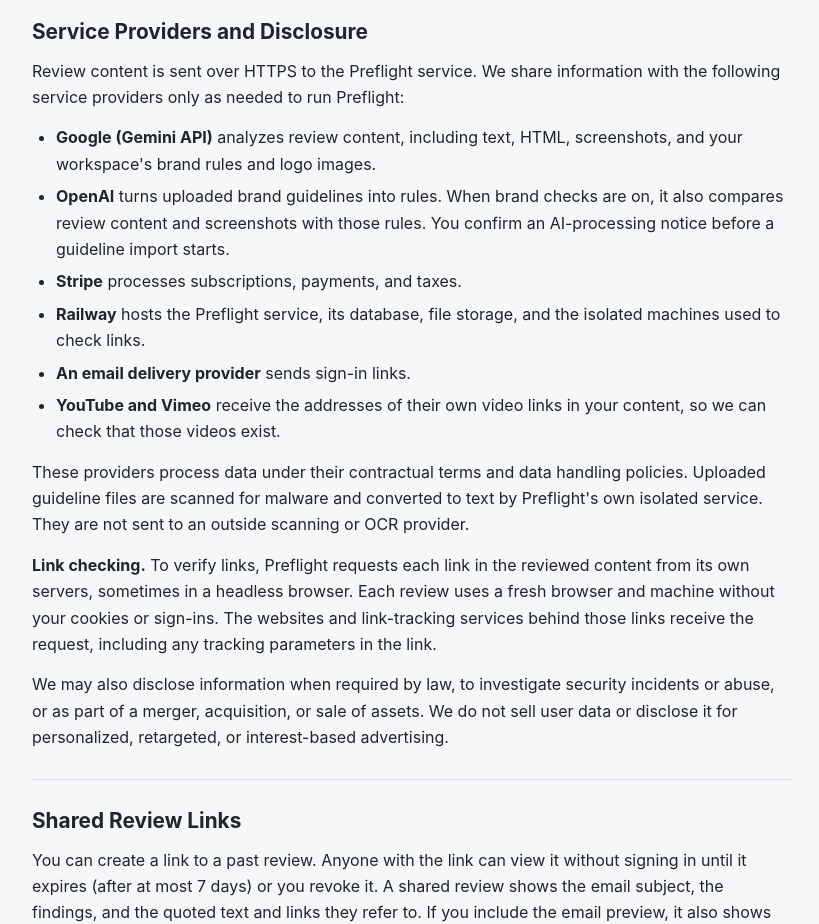
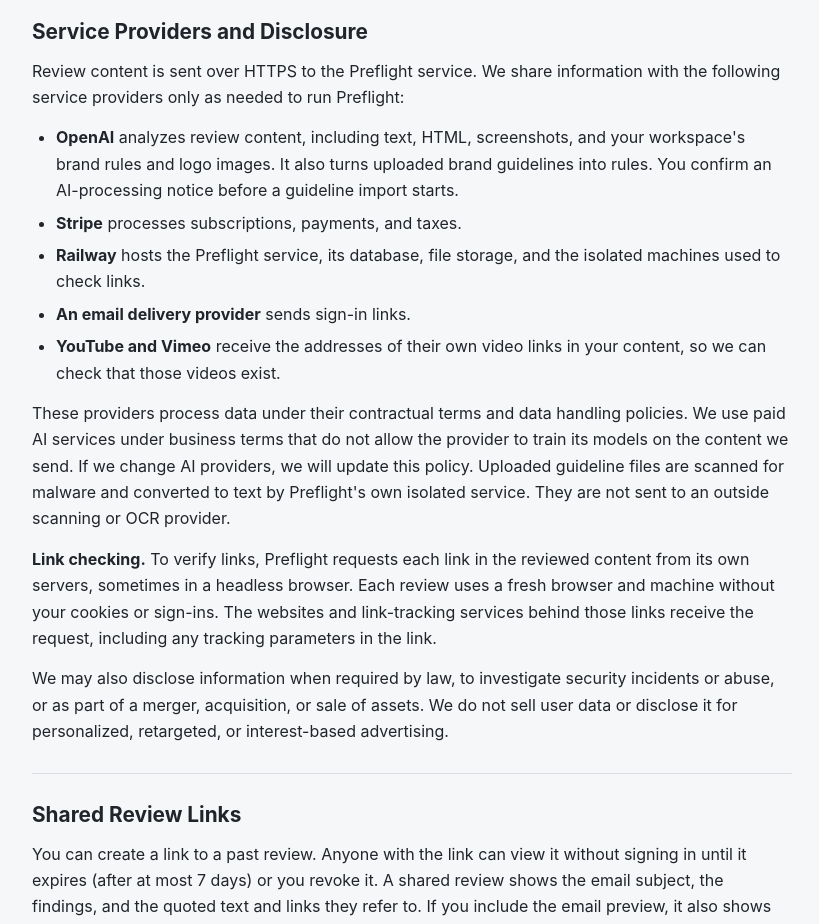
Before and after one commit to Networthy/preflight-privacy, a plain HTML site: page site/index.html in a window 1280 px wide. Shown: the part 2360-3284 px from the top of the page, without its empty margins (228-1047 px from the left). Drawn offline with Linux system fonts and the light colour scheme.

Commit message:
docs: name OpenAI as the only AI provider
Preflight no longer uses Gemini. State that paid AI services are used
under terms that bar training on submitted content.

Co-Authored-By: Claude Opus 5.5 <noreply@anthropic.com>

```diff
--- a/site/index.html
+++ b/site/index.html
@@ -148,15 +148,10 @@
       </p>
       <ul>
         <li>
-          <strong>Google (Gemini API)</strong> analyzes review content, including
-          text, HTML, screenshots, and your workspace's brand rules and logo
-          images.
-        </li>
-        <li>
-          <strong>OpenAI</strong> turns uploaded brand guidelines into rules. When
-          brand checks are on, it also compares review content and screenshots
-          with those rules. You confirm an AI-processing notice before a
-          guideline import starts.
+          <strong>OpenAI</strong> analyzes review content, including text, HTML,
+          screenshots, and your workspace's brand rules and logo images. It also
+          turns uploaded brand guidelines into rules. You confirm an
+          AI-processing notice before a guideline import starts.
         </li>
         <li><strong>Stripe</strong> processes subscriptions, payments, and taxes.</li>
         <li>
@@ -171,7 +166,9 @@
       </ul>
       <p>
         These providers process data under their contractual terms and data
-        handling policies. Uploaded guideline files are scanned for malware and
+        handling policies. We use paid AI services under business terms that
+        do not allow the provider to train its models on the content we send.
+        If we change AI providers, we will update this policy. Uploaded guideline files are scanned for malware and
         converted to text by Preflight's own isolated service. They are not
         sent to an outside scanning or OCR provider.
       </p>
```
